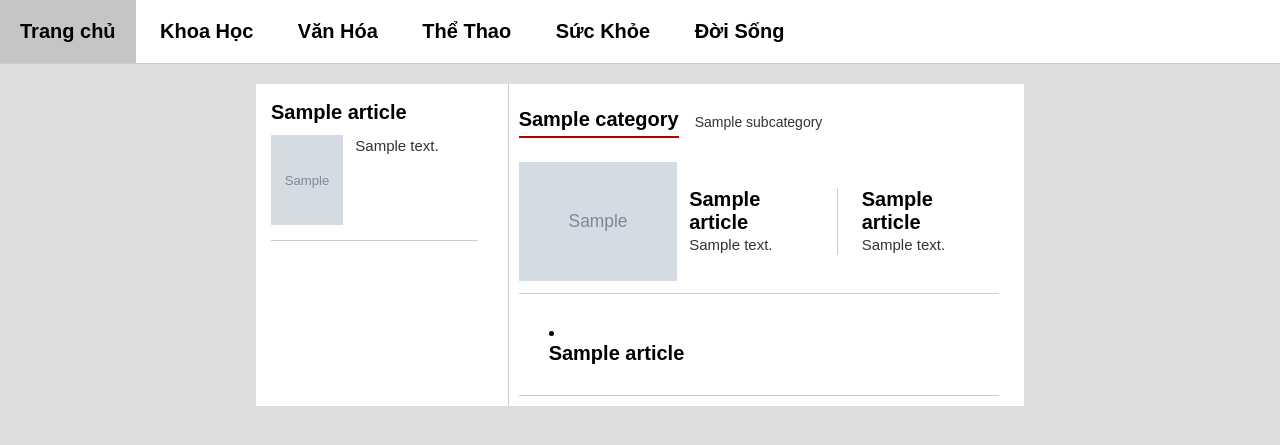
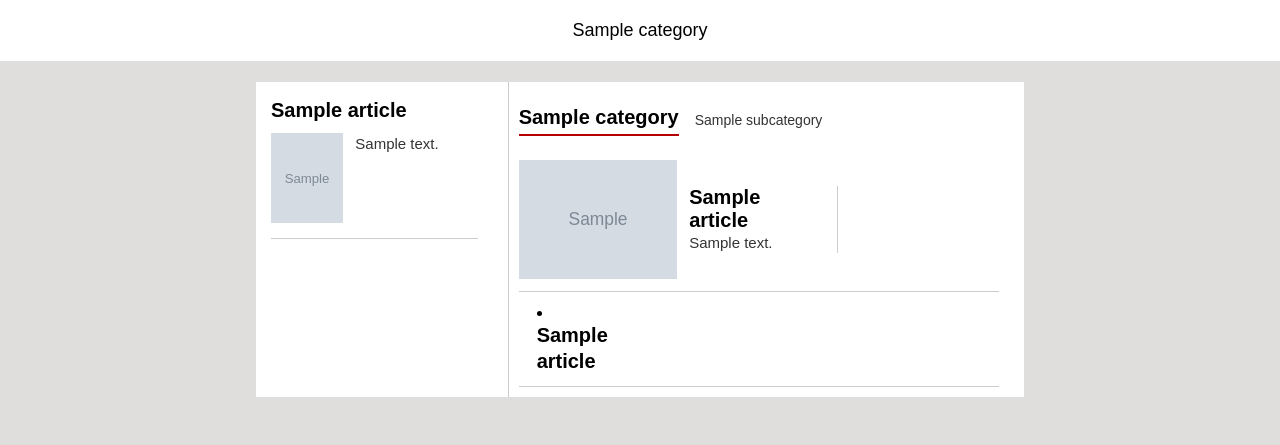
Before and after one commit to Thanhtu1824/Django-Project, a Django app: page / in a window 1280 px wide. Shown: the top 445 px of the page. Run offline with Django 5.2, Linux system fonts and the light colour scheme; tables that the repository leaves empty hold one stand-in row (values such as "Sample post"); grey boxes marked "Sample" are stand-in pictures.

Commit message:
Thong tin bai viet

```diff
--- a/djangotutorial/news/templates/news/index.html
+++ b/djangotutorial/news/templates/news/index.html
@@ -8,14 +8,19 @@
     <title>Báo Trí Thức Trẻ</title>
   </head>
   <body>
-    <nav class="navbar">
-      <div class="nav-item"><a href="/">Trang chủ</a></div>
-      <div class="nav-item"><a href="/">Khoa Học</a></div>
-      <div class="nav-item"><a href="/">Văn Hóa</a></div>
-      <div class="nav-item"><a href="/">Thể Thao</a></div>
-      <div class="nav-item"><a href="/">Sức Khỏe</a></div>
-      <div class="nav-item"><a href="/">Đời Sống</a></div>
-    </nav>
+    <section class="section-nav-item">
+      <nav class="navbar">
+        <ul class="scoll-nav">
+          {%for category in categories%}
+          <li class="category-nav" >
+            <a href="/">
+              {{category.name}}
+            </a>
+            </li>
+          {%endfor%}
+        </ul>
+      </nav>
+    </section>
 
     <div class="container">
       <!-- Left content -->
@@ -23,10 +28,9 @@
         <article class="title-item">
           {% for article in articles %}
           <div class="article-item">
-            <a href="#">
+            <a href="{% url 'article_detail' article.slug %}">
               <h3 class="art-title">{{ article.name }}</h3>
             </a>
-
             <div class="art-content">
               <div class="article-thumb">
                 <img
@@ -35,7 +39,6 @@
                   alt="{{ article.name }}"
                 />
               </div>
-
               <div class="article-des">
                 <p class="description">{{ article.summary|safe }}</p>
               </div>
@@ -52,12 +55,14 @@
           <div class="category-section">
             <div class="category-row">
               <h3 class="category-title">
-                <a href="#">{{ category.name }}</a>
+                <a href="/">{{ category.name }}</a>
               </h3>
+              <!--sub menu-->
               <div class="subcategory-menu">
-                {% for subcategory in subcategories %} {% if subcategory.category == category %}
-                <a href="#">{{ subcategory.name }}</a>
-                {% endif %}
+                {% for subcategory in subcategories %}
+                  {% if subcategory.category == category %}
+                    <a href="/">{{ subcategory.name }}</a>
+                  {% endif %}
                 {% endfor %}
               </div>
             </div>
@@ -72,16 +77,20 @@
                 />
                 <div class="art-middle-title">
                   <h5>
-                    <a href="#">{{ article.name }}</a>
+                    <a href="{% url 'article_detail' article.slug %}"
+                      >{{ article.name }}</a
+                    >
                   </h5>
                   <p class="description">
                     {{ article.summary|striptags|truncatewords:20|safe }}
                   </p>
                 </div>
                 <article class="art-sub-right">
-                  {% for article in category.article_set.all|slice:":1" %}
+                  {% for article in category.article_set.all|slice:"1:2" %}
                   <h5>
-                    <a href="#">{{ article.name }}</a>
+                    <a href="{% url 'article_detail' article.slug %}"
+                      >{{ article.name }}</a
+                    >
                   </h5>
                   <p class="description">
                     {{ article.summary|striptags|truncatewords:20|safe }}
@@ -89,11 +98,12 @@
                   {% endfor %}
                 </article>
               </div>
+              <!--sub news-->
               <div class="art-sub-news">
                 {%for article in category.article_set.all|slice:":3" %}
                 <li>
                   <h5>
-                    <a href="#">{{ article.name }}</a>
+                    <a href="/">{{ article.name }}</a>
                   </h5>
                 </li>
                 {%endfor%}
--- a/djangotutorial/news/urls.py
+++ b/djangotutorial/news/urls.py
@@ -7,4 +7,5 @@ from . import views
 urlpatterns = [
     path("", views.index, name="index"),
     path("tinymce/", include("tinymce.urls")),
+    path("article/<slug:slug>/", views.article_detail, name="article_detail"),
 ]
--- a/djangotutorial/news/views.py
+++ b/djangotutorial/news/views.py
@@ -1,6 +1,6 @@
 from unicodedata import category
 
-from django.shortcuts import render
+from django.shortcuts import get_object_or_404, render
 from .models import Article, Category, SubCategory
 
 
@@ -12,3 +12,7 @@ def index(request):
                   {"articles": articles,
                    "categories": categories,
                    "subcategories": subcategories})
+
+def article_detail(request, slug):
+    article = get_object_or_404(Article, slug=slug)
+    return render(request, "news/detail.html", {"article": article})
--- a/djangotutorial/static/my-admin/custom.css
+++ b/djangotutorial/static/my-admin/custom.css
@@ -15,33 +15,45 @@ a {
     font-size: 20px;
 }
 
-a:hover {
-    transition: 200ms;
-    color: #00b7ff;
-}
-
 hr{
     color: #ccc;
 }
 
-.navbar {
+.section-nav-item {
     background-color: #fff;
-    border-bottom: 1px solid #ccc;
+    border-bottom: 1px solid #ddd;
+    padding: 0;
 }
 
-.navbar .nav-item {
+.navbar {
+    width: 100%;
     background-color: #fff;
-    padding: 20px;
-    display: inline-flex;
-    font-weight: bold;
-    padding: 20px;
-    margin:  auto;
 }
 
-.nav-item:hover {
-    background-color: #c5c5c5;
-    color: #fff;
-    transition: 500ms;
+.scoll-nav {
+    display: flex;
+    align-items: center;
+    justify-content: center;
+    gap: 35px;
+    list-style: none;
+    padding: 20px 40px;
+    margin: 0;
+}
+
+.category-nav {
+    list-style: none;
+}
+
+.category-nav a {
+    font-size: 18px;
+    font-weight: 500;
+    color: black;
+    text-decoration: none;
+    white-space: nowrap;
+}
+
+.category-nav a:hover {
+    color: #b40000;
 }
 
 .container {
@@ -187,11 +199,51 @@ hr{
 
 .art-sub-news {
     border-top: 1px solid #ccc;
-    display: flex;
     width: 100%;
+    padding: 12px 0;
+    display: grid;
+    grid-template-columns: repeat(3, 1fr);
+    gap: 18px;
+    list-style-position: inside;
 }
 
-.art-sub-news li{
-    padding: 10px;
-    margin: 20px;
+.art-sub-news li {
+    list-style-position: outside;
+    margin-left: 18px;
+    padding-right: 12px;
 }
+
+.art-sub-news li h5 {
+    margin: 0;
+    line-height: 1.3;
+}
+
+.art-sub-news li a {
+    font-size: 20px;
+    font-weight: bold;
+}
+
+.detail-container {
+    width: 60%;
+    margin: 30px auto;
+    background-color: #fff;
+    padding: 20px;
+    margin: auto;
+}
+
+.detail-title {
+    font-size: 32px;
+    line-height: 1.3;
+}
+
+.detail-image {
+    width: 70%;
+}
+
+.detail-content {
+    align-items: center;
+    font-size: 18px;
+    line-height: 1.7;
+    color: #222;
+    margin-bottom: 20px;
+}
```
Also changed, not shown: djangotutorial/news/templates/news/detail.html (added, +39 -0 lines).
